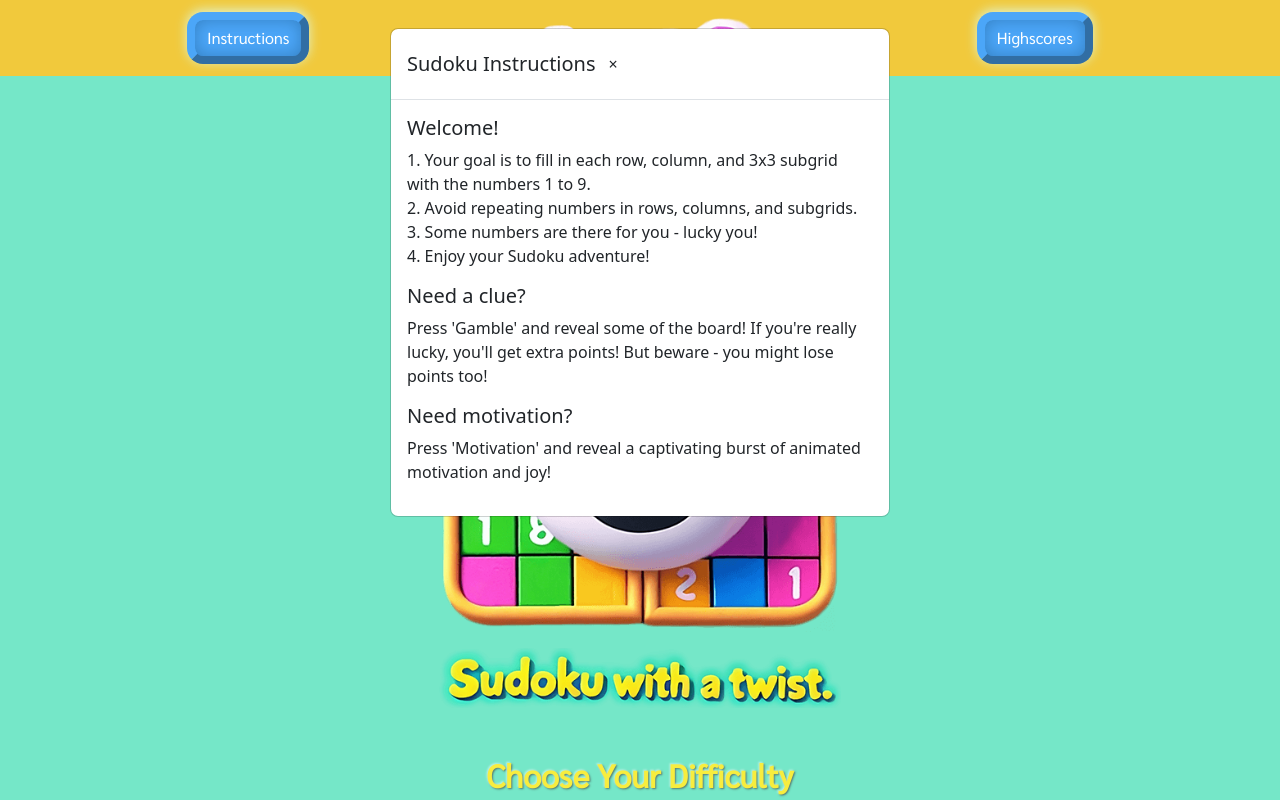
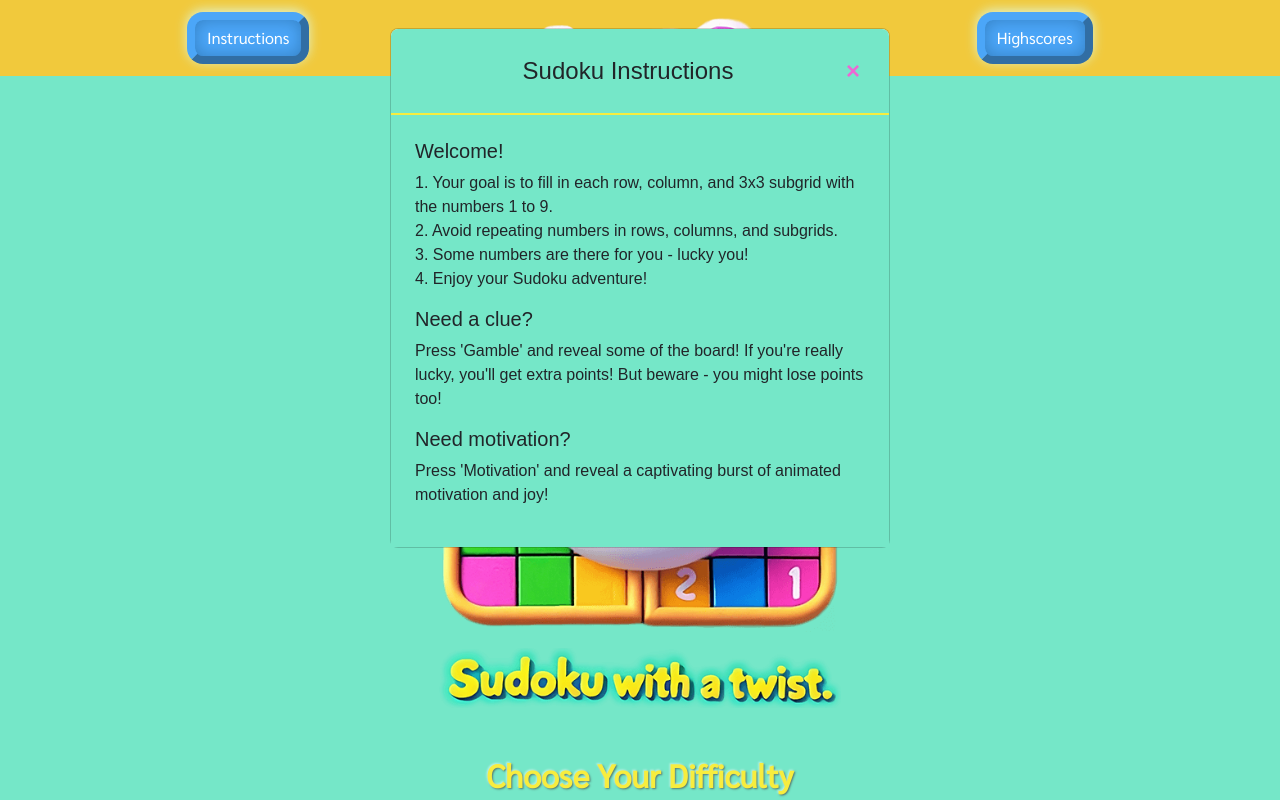
Before and after one commit to Korrin-F/chuckle-grid-sudoku, a React (Vite) app: page / in a window 1280 px wide. Both pictures are taken after a click on the button "Instructions". Shown: the top 800 px of the page. Built offline with nearby package versions, Linux system fonts and the light colour scheme; a web font is replaced by a local one.

Commit message:
styled instructions modal

```diff
--- a/src/components/Modals/InstructionsModal.jsx
+++ b/src/components/Modals/InstructionsModal.jsx
@@ -1,20 +1,35 @@
 import InstructionsText from './InstructionsText';
 import SudokuInstructions from './InstructionsText';
 
+const styles = {
+    backgroundColor: "var(--teal)",
+    borderBottom: "2px double var(--yellow)",
+    fontFamily: "var(--fontFour)",
+    body: {
+        fontFamily: "var(--fontFour)",
+        backgroundColor: "var(--teal)",
+        // border: "1px solid var(--orange)",
+    },
+    closeButton: {
+        color: "var(--pink)",
+        fontWeight: "bold",
+        fontSize: "1.5rem",
+    }
+}
 
 function InstructionsModal(props) {
     const {closeModal} = props;
     return (
         <div className="modal fade show" style={{ display: 'block' }} tabIndex="-1" role="dialog" aria-labelledby="exampleModalLabel" aria-hidden="true">
             <div className="modal-dialog" role="document">
-                <div className="modal-content">
-                    <div className="modal-header">
-                        <h5 className="modal-title" id="instrucationsModalLabel">Sudoku Instructions</h5>
+                <div className="modal-content ">
+                    <div className="modal-header text-center" style={styles}>
+                        <h4 className="modal-title p-2 ps-3 pe-0 w-100" id="instrucationsModalLabel">Sudoku Instructions</h4>
                         <button type="button" className="close btn" onClick={closeModal} aria-label="Close">
-                            <span aria-hidden="true">&times;</span>
+                            <span style={styles.closeButton} aria-hidden="true">&times;</span>
                         </button>
                     </div>
-                    <div className="modal-body">
+                    <div className="modal-body p-4" style={styles.body}>
                         <InstructionsText />
                     </div>
                     {/* <div className="modal-footer">
```
